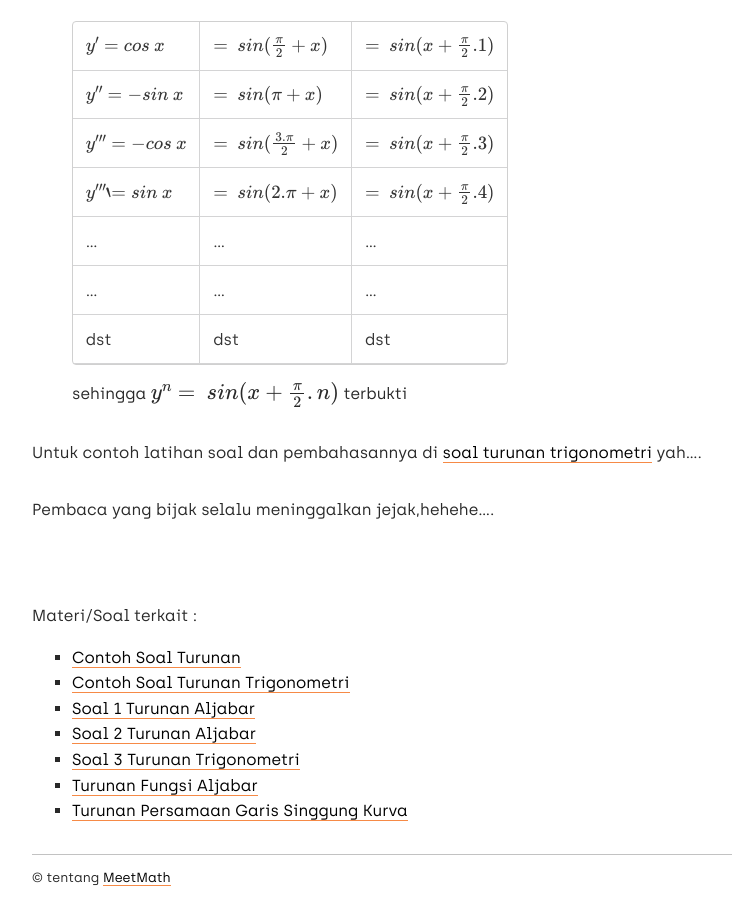
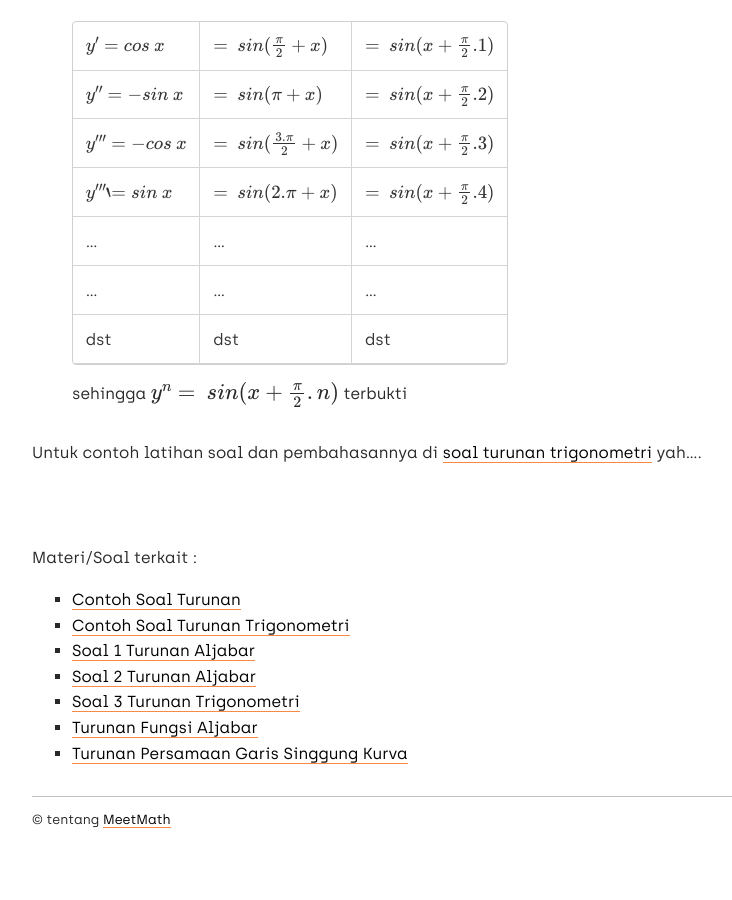
Before and after one commit to pacul/pacul.github.io, a Jekyll site: the page built from _posts/2019-01-15-materi-turunan-fungsi-trigonometri.md, in a window 1280 px wide and 900 px high, scrolled down 5288 px. Shown: the whole window, without its empty margins (160-892 px from the left). Built offline with Jekyll 4.4.1, drawn with Linux system fonts in a browser that asks for light colours; formulas are drawn with MathJax 3; after the commit the page ends 6130 px from its top, so only the background shows below that.

Commit message:
Update 2019-01-15-materi-turunan-fungsi-trigonometri.md

```diff
--- a/_posts/2019-01-15-materi-turunan-fungsi-trigonometri.md
+++ b/_posts/2019-01-15-materi-turunan-fungsi-trigonometri.md
@@ -169,5 +169,3 @@ Diberikan fungsi $f(x)$, maka :
 
 
 Untuk contoh latihan soal dan pembahasannya di [soal turunan trigonometri]({{site.baseurl}}/soal-turunan-3-trigonometri.html) yah….
-
-Pembaca yang bijak selalu meninggalkan jejak,hehehe….
```
